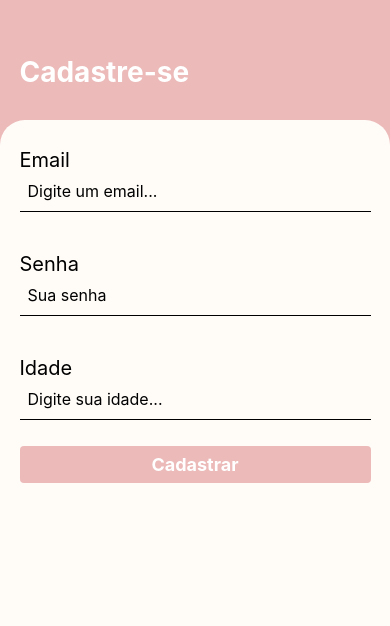
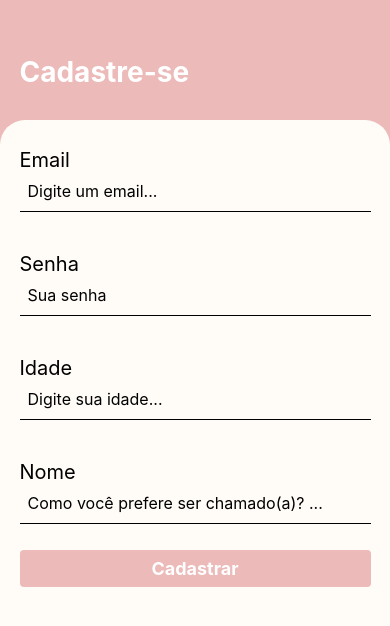
Before and after one commit to DeltaAlchemist/challenge-app, a React Native app: screen /SignUp in a window 390 px wide. Shown: the top 626 px of the page. Built offline with nearby package versions, Linux system fonts and the light colour scheme.

Commit message:
feat: add name field to signup

```diff
--- a/src/pages/Signup/index.tsx
+++ b/src/pages/Signup/index.tsx
@@ -1,4 +1,4 @@
-import React from 'react'
+import React, { useState } from 'react'
 import { Text, View, StyleSheet, TextInput, TouchableOpacity } from 'react-native'
 import * as Animatable from 'react-native-animatable';
 import { BaseDto }  from '../../models/BaseDto';
@@ -13,11 +13,16 @@ const emailState: BaseDto = {
 
 const schema = yup.object({
   email: yup.string().email('Email inválido').required('Informe seu email'),
-  password: yup.string().min(6, 'A senha deve ter pelo menos 6 dígitos').required('Informe sua senha')
+  password: yup.string().min(6, 'A senha deve ter pelo menos 6 dígitos').required('Informe sua senha'),
+  name: yup.string().max(20, 'Nome muito longo!').required('Insira um nome, por favor.')
 })
 
 export default function SignUp() {
   const navigation = useNavigation();
+
+  const [email, setEmail] = useState('');
+  const [password, setPassword] = useState('');
+  const [age, setAge] = useState('');
 
   const { control, handleSubmit, formState: { errors }} = useForm({
     resolver: yupResolver(schema)
@@ -37,7 +42,7 @@ export default function SignUp() {
         <Text style={styles.message}>Cadastre-se</Text>
       </Animatable.View>
 
-            <Animatable.View animation='fadeInUp' style={styles.containerForm}>
+        <Animatable.View animation='fadeInUp' style={styles.containerForm}>
         <Text style={styles.title}>Email</Text>
         <Controller
           control={control}
@@ -86,6 +91,26 @@ export default function SignUp() {
           maxLength={2}
           style={styles.input}
         />
+
+        <Text style={styles.title}>Nome</Text>
+        <Controller
+          control={control}
+          name="name"
+          render={({ field: { onChange, onBlur, value } }) => (
+            <TextInput
+              value={value}
+              onChangeText={onChange}
+              onBlur={onBlur}
+              placeholder='Como você prefere ser chamado(a)? ...'
+              style={[
+                styles.input, {
+                  borderWidth: errors.name && 1,
+                  borderColor: errors.name && '#ff375b'
+              }]}
+            />
+          )}
+        />
+        {errors.name && <Text style={styles.labelError}>{errors.name?.message?.toString()}</Text>}
 
         <TouchableOpacity style={styles.button} onPress={handleSubmit(handleSignUp)}>
           <Text style={styles.buttonText}>Cadastrar</Text>
```
